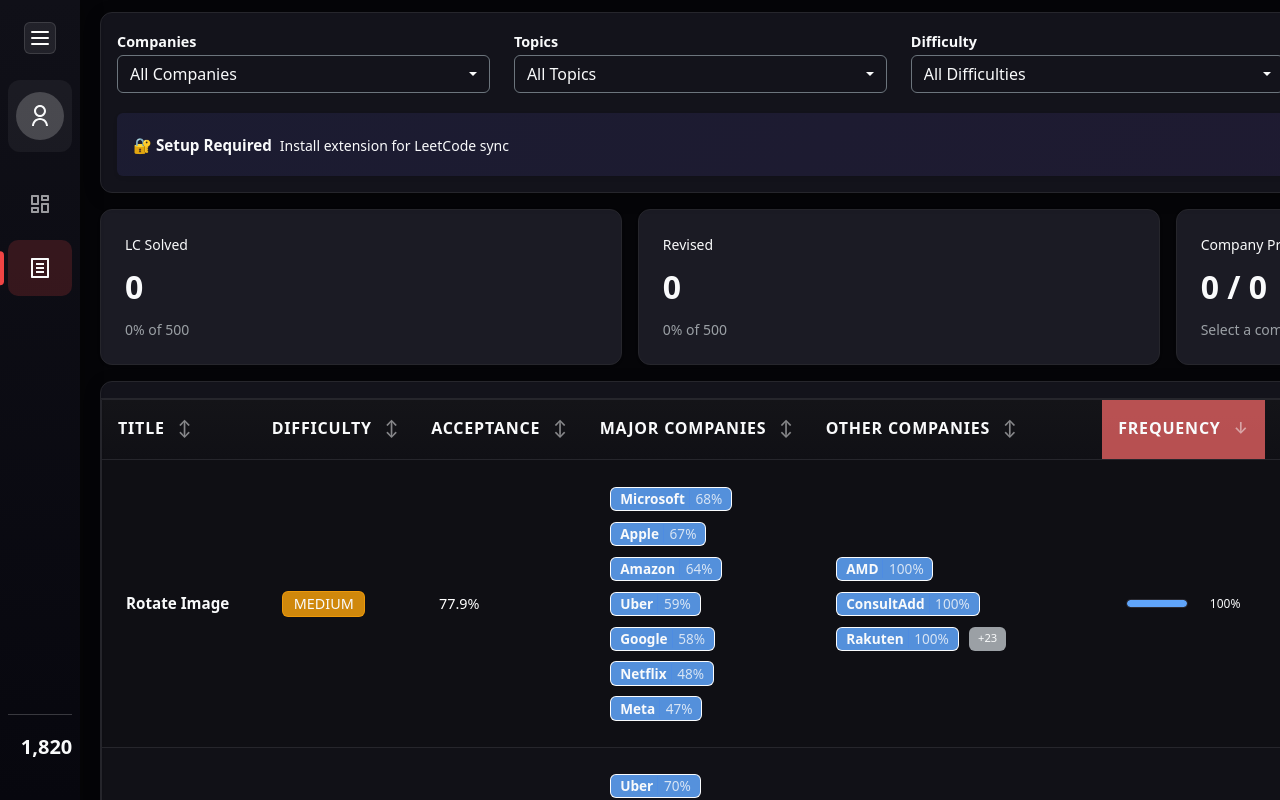
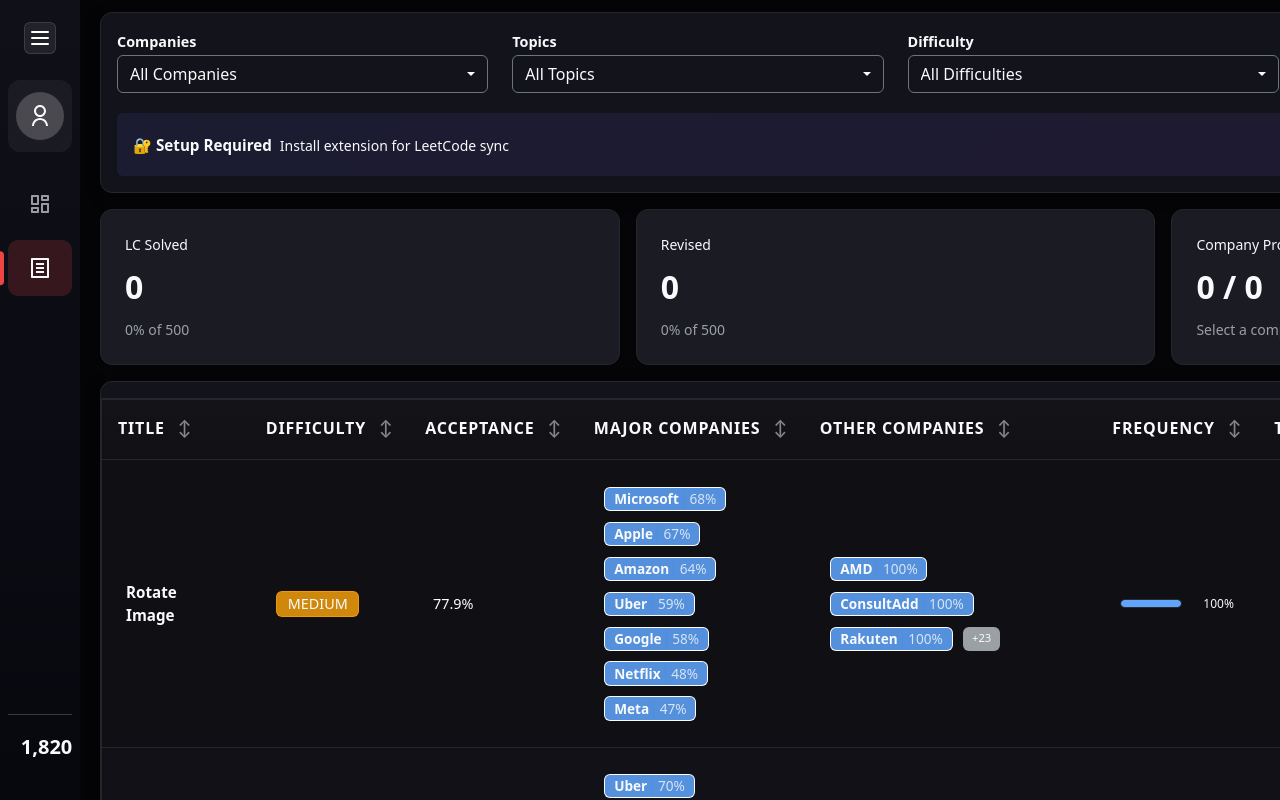
Before and after one commit to Jaypatil588/leetcode-premium-sorter, a React (Vite) app in the folder web-app/: page / in a window 1280 px wide. Shown: the top 800 px of the page. Built offline with nearby package versions, Linux system fonts and the light colour scheme.

Commit message:
fix lc sort

```diff
--- a/web-app/src/App.jsx
+++ b/web-app/src/App.jsx
@@ -154,8 +154,8 @@
   const [sortConfigs, setSortConfigs] = useState(() => {
     try {
       const saved = localStorage.getItem('sortConfigs');
-      return saved ? JSON.parse(saved) : [{ key: 'frequency', direction: 'desc' }];
-    } catch { return [{ key: 'frequency', direction: 'desc' }]; }
+      return saved ? JSON.parse(saved) : [];
+    } catch { return []; }
   });
 
   // Persist state
@@ -487,11 +487,14 @@
       result = result.filter(q => q.title.toLowerCase().includes(lower));
     }
 
-    // Sort - Apply all sort configs in order
-    const activeSortConfigs = sortConfigs.length > 0 ? sortConfigs : [{ key: 'frequency', direction: 'desc' }];
+    // Sort - Apply all sort configs in order (only if user has explicitly set sorts)
+    if (sortConfigs.length === 0) {
+      // No sort applied - return questions in original order
+      return result;
+    }
 
     result.sort((a, b) => {
-      for (const sortConfig of activeSortConfigs) {
+      for (const sortConfig of sortConfigs) {
         let valA, valB;
 
         if (sortConfig.key === 'frequency') {
@@ -539,8 +542,9 @@
           valA = solvedMap[a.title] ? 1 : 0;
           valB = solvedMap[b.title] ? 1 : 0;
         } else if (sortConfig.key === 'lcSolved') {
-          valA = lcSolvedMap[a.title] ? 1 : 0;
-          valB = lcSolvedMap[b.title] ? 1 : 0;
+          // Explicitly convert to numbers to ensure proper comparison
+          valA = lcSolvedMap[a.title] === true ? 1 : 0;
+          valB = lcSolvedMap[b.title] === true ? 1 : 0;
         } else {
           valA = a[sortConfig.key];
           valB = b[sortConfig.key];
@@ -624,10 +628,7 @@
         } else {
           // Remove from stack (third click)
           newConfigs = current.filter((_, i) => i !== existingIndex);
-          // Ensure at least one sort remains
-          if (newConfigs.length === 0) {
-            newConfigs = [{ key: 'frequency', direction: 'desc' }];
-          }
+          // Allow empty array - no default sort
         }
       } else {
         // Add new sort (first click on this column)
```
